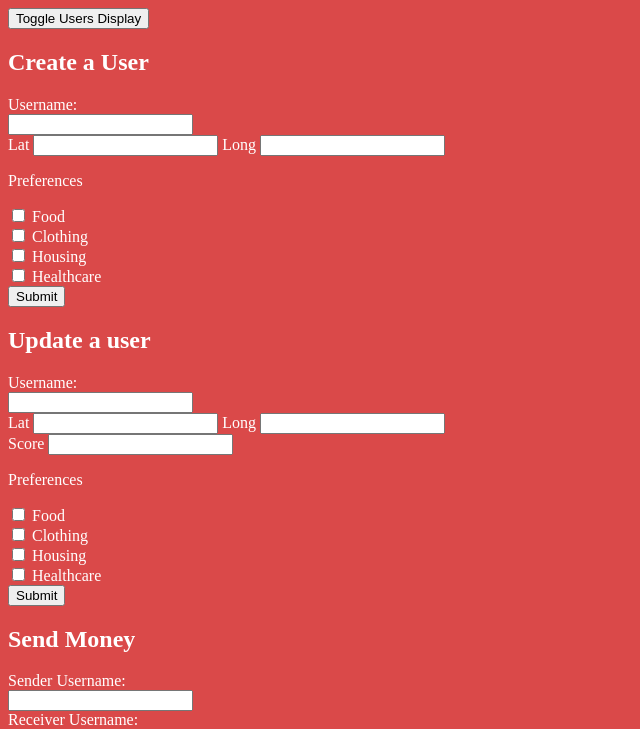
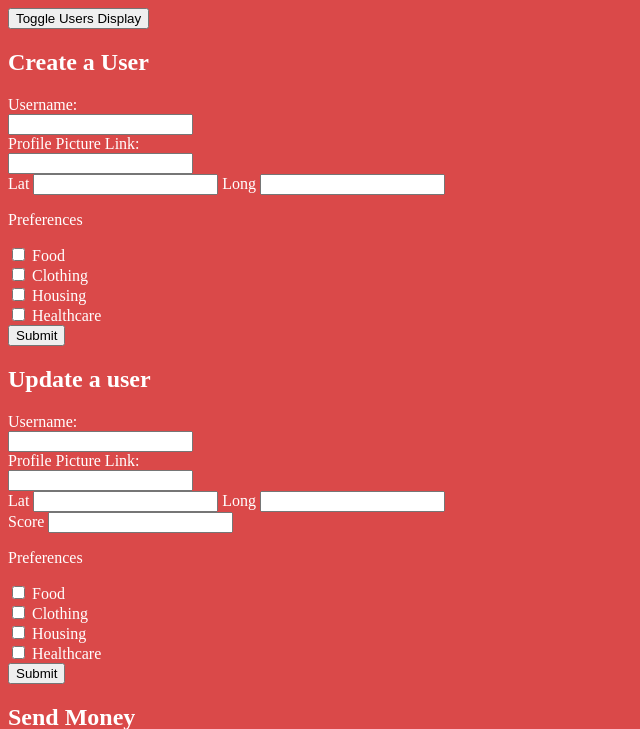
Before and after one commit to rjchee/Impact-web, a Flask app: page /admin in a window 1280 px wide. Shown: the top 729 px of the page, without its empty margins (0-640 px from the left). Run offline with Flask 2, Linux system fonts and the light colour scheme; some libraries are stand-ins or nearby versions.

Commit message:
Add profile picture

```diff
--- a/templates/admin.html
+++ b/templates/admin.html
@@ -99,6 +99,11 @@
     <input type="text" name="username">
   </label>
   <br>
+  <label>Profile Picture Link:
+    <br>
+    <input type="text" name="picture">
+  </label>
+  <br>
   <label>Lat
     <input type="text" name="lat">
   </label>
@@ -131,6 +136,11 @@
   <label>Username:
     <br>
     <input type="text" name="username">
+  </label>
+  <br>
+  <label>Profile Picture Link:
+    <br>
+    <input type="text" name="picture">
   </label>
   <br>
   <label>Lat
--- a/templates/view.html
+++ b/templates/view.html
@@ -3,6 +3,7 @@
 
 {% block body %}
 <h1>{{ user.username }}</h1>
+<img src="{{ user.profile_picture }}">
 {% if sent_donations %}
 <h2>Sent Donations</h2>
 <table>
--- a/views.py
+++ b/views.py
@@ -36,10 +36,13 @@ def create_user():
         return error('no username specified')
     lat = request.form.get('lat')
     lng = request.form.get('lng')
+    picture = request.form.get('picture')
     prefs = request.form.getlist('categories')
     preflist = Category.query.filter(Category.name.in_(prefs)).all()
     try:
         user = User(username)
+        if picture:
+            user.profile_picture = picture
         if lat:
             user.lat = lat
         if lng:
@@ -59,8 +62,11 @@ def edit_user():
     user = User.query.filter_by(username=username).first()
     if user is None:
         return error('no user "{}" found'.format(username))
+    picture = request.form.get('picture')
     lat = request.form.get('lat')
     lng = request.form.get('lng')
+    if picture:
+        user.profile_picture = picture
     if lat:
         user.lat = lat
     if lng:
```
